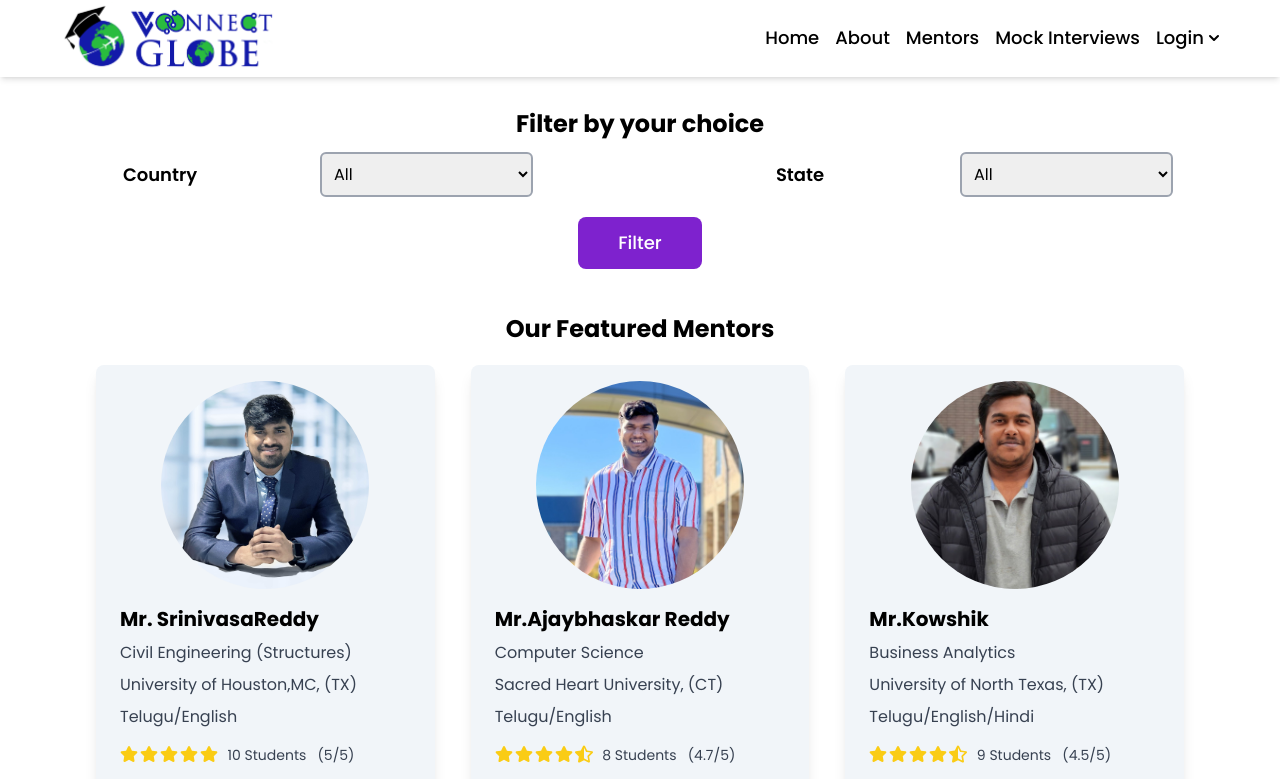
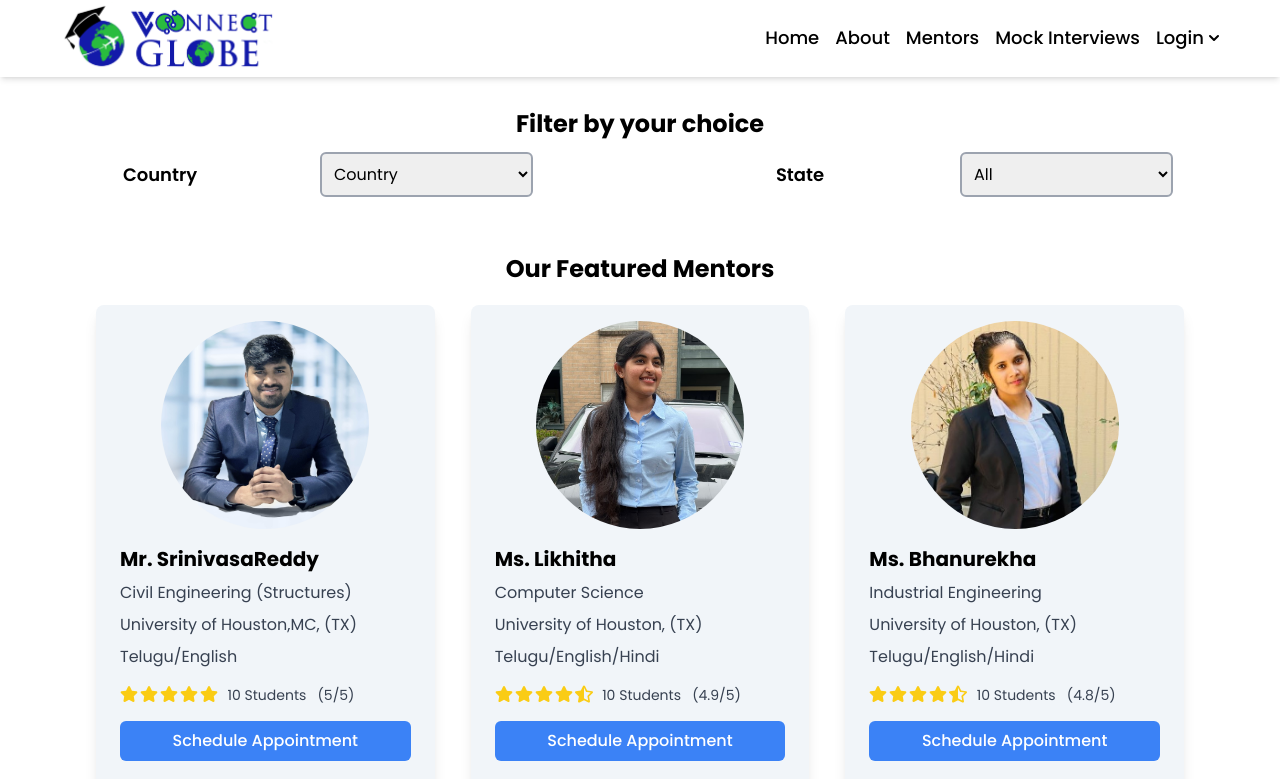
Before and after one commit to shaikahmadnawaz/vconnectglobe, a React (Create React App) app: page /mentorspage in a window 1280 px wide. Shown: the top 779 px of the page. Built offline with nearby package versions, Linux system fonts and the light colour scheme.

Commit message:
changed filters in mentorspage

```diff
--- a/src/Data/testimonialsData.js
+++ b/src/Data/testimonialsData.js
@@ -15,7 +15,7 @@ export const testimonials = [
       "Very informative session. Insights are so specific to the requirement and the guidance is good, all the queries are resolved. Would definitely recommend to take a notes of questions prior to the session clear all the doubts. They help to give even after support to clear also unsliced queries. This session is recommended to the people who are seeing information related to studies, part time , assistantships and any personal queries like safety such. Thank you Maheshwari for giving the required information.",
     rating: 4,
     mentorName: "Ms.Maheswari",
-    image: "./testimonials_photos/preethi.jpeg",
+    image: "./testimonials_photos/preethi.jpg",
   },
   {
     name: "Ms. Lalitha",
@@ -23,7 +23,7 @@ export const testimonials = [
     testimonial:
     "My experience with the session was  amazing! He has taught me valuable information and given me a great advice for my masters  . I am extremely grateful to this opportunity and the knowledge I have gained . As a result I feel  more comfortable to clear all doubts about my assistantships, part-times and as well as course work . Thank you Avinash Reddy for giving the grateful knowledge and information .",
     rating: 5,
-    mentorName: "Mr.Avinash reddy ",
+    mentorName: "Mr.Avinash Reddy ",
     image: "./testimonials_photos/lalitha.jpg",
   },
 
--- a/src/components/Home.js
+++ b/src/components/Home.js
@@ -17,7 +17,7 @@ const Home = () => {
       <FlipBook />
       <Mentors />
       <Testimonials/>
-      <VisaInterviews/>
+      {/* <VisaInterviews/> */}
       <JoinTeam />
       <Footer />
     </>
--- a/src/components/MentorsPage.js
+++ b/src/components/MentorsPage.js
@@ -4,46 +4,94 @@ import Footer from "./Footer";
 import mentorsData from "../Data/mentorsData";
 import { useState } from "react";
 import StarRating from "./StarRating";
+import sortMentors from "./utils/sortMentors";
 const MentorsPage = () => {
-  const [filteredMentors,setFilteredMentors] = useState(mentorsData);
-  const [filters,setFilters] = useState({
-		country : "",
-		state : "",
-		university : "",
-		gender : ""
-	});
+  // const [filteredMentors,setFilteredMentors] = useState(mentorsData);
+  // const [filters,setFilters] = useState({
+	// 	country : "",
+	// 	state : "",
+	// 	university : "",
+	// 	gender : ""
+	// });
+
+  // const countries = [...new Set(mentorsData.map((mentor) => mentor.country))];
+  // const states = [...new Set(mentorsData.map((mentor)=>mentor.state))].sort();
+	// const universities = [...new Set(mentorsData.map((mentor)=>mentor.university))].sort();
+
+
+	// const handleFilterChange = (e) => {
+	// 	console.log(e.target.name +" : "+ e.target.value);
+
+	// 	setFilters({...filters ,[e.target.name] : e.target.value});
+	// }
+
+	// const handleSubmit = (e) => {
+	// 	e.preventDefault();
+	// 	const validFilters = {}
+	// 	for (const [key, value] of Object.entries(filters)) {
+	// 		if (value !== null && value !== "") {
+	// 			validFilters[key] = value;
+	// 		}
+	// 	}
+
+	// 	const filteredData = mentorsData.filter((mentor)=>{
+	// 		for (const [key, value] of Object.entries(validFilters)) {
+	// 			if (mentor[key] !== value) {
+	// 				return false;
+	// 			}
+	// 		}
+	// 		return true;
+	// 	})
+	// 	console.log(filteredData);
+	// 	setFilteredMentors(filteredData);
+	// }
+
+  const [selectedCountry, setSelectedCountry] = useState("");
+  const [selectedState, setSelectedState] = useState("");
+
+  const defaultMentors = sortMentors(mentorsData).slice(0, 9);
+
+  const [filteredData, setFilteredData] = useState(defaultMentors);
+
+  const handleChange = (event) => {
+    if (event.target.name === "country") {
+      setSelectedCountry(event.target.value);
+      setSelectedState("");
+      const data = mentorsData.filter((mentor) => {
+        return mentor.country === event.target.value ? mentor : filteredData;
+      });
+      setFilteredData(sortMentors(data));
+    } else if (event.target.name === "state") {
+      setSelectedState(event.target.value);
+      if (event.target.value === "") {
+        setFilteredData(defaultMentors);
+      }
+      if (event.target.value === "all") {
+        console.log(selectedCountry);
+        const data = mentorsData.filter((mentor) => {
+          return mentor.country === selectedCountry ? mentor : "";
+        });
+        setFilteredData(sortMentors(data));
+      } else {
+        const data = mentorsData.filter((mentor) => {
+          return mentor.state === event.target.value ? mentor : "";
+        });
+        setFilteredData(sortMentors(data));
+      }
+    }
+  };
 
   const countries = [...new Set(mentorsData.map((mentor) => mentor.country))];
-  const states = [...new Set(mentorsData.map((mentor)=>mentor.state))].sort();
-	const universities = [...new Set(mentorsData.map((mentor)=>mentor.university))].sort();
 
-
-	const handleFilterChange = (e) => {
-		console.log(e.target.name +" : "+ e.target.value);
-
-		setFilters({...filters ,[e.target.name] : e.target.value});
-	}
-
-	const handleSubmit = (e) => {
-		e.preventDefault();
-		const validFilters = {}
-		for (const [key, value] of Object.entries(filters)) {
-			if (value !== null && value !== "") {
-				validFilters[key] = value;
-			}
-		}
-
-		const filteredData = mentorsData.filter((mentor)=>{
-			for (const [key, value] of Object.entries(validFilters)) {
-				if (mentor[key] !== value) {
-					return false;
-				}
-			}
-			return true;
-		})
-		console.log(filteredData);
-		setFilteredMentors(filteredData);
-	}
+  const states = [
+    ...new Set(
+      mentorsData
+        .filter((mentor) => {
+          return mentor.country === selectedCountry;
+        })
+        .map((mentor) => mentor.state)
+    ),
+  ].sort();
 
   return (
     <div className="pt-24">
@@ -52,7 +100,7 @@ const MentorsPage = () => {
       <section id="#mentors">
 				<h3 className="text-center text-2xl font-bold m-3">Filter by your choice</h3>
         {/* Filter options */}
-				<form onSubmit={handleSubmit}>
+				<form>
         <div className="grid grid-cols-1 md:grid-cols-2 items-center justify-center gap-y-4">
           {/* country filter */}
           <div className="grid justify-center items-center grid-cols-2">
@@ -62,12 +110,20 @@ const MentorsPage = () => {
             >
               Country
             </label>
-            <select className="border-gray-400 border-2 rounded-md p-2 w-3/4 lg:w-2/3" name="country"onChange={handleFilterChange} defaultValue={"all"}>
-              <option value="all">All</option>
-              {countries.map((countryName, key) => {
-                return <option value={countryName}>{countryName}</option>;
-              })}
-            </select>
+            <select className="border-gray-400 border-2 rounded-md p-2 w-3/4 lg:w-2/3"
+             name="country"
+             value={selectedCountry}
+             onChange={handleChange}
+           >
+             <option value="" disabled selected>
+               Country
+             </option>
+             {countries.map((country, index) => (
+               <option key={index} value={country}>
+                 {country}
+               </option>
+             ))}
+           </select>
           </div>
           {/* state filter */}
           <div className="grid justify-center items-center grid-cols-2">
@@ -77,7 +133,7 @@ const MentorsPage = () => {
             >
               State
             </label>
-            <select className="border-gray-400 border-2 rounded-md p-2 w-3/4 lg:w-2/3" name="state" onChange={handleFilterChange} defaultValue={"all"}>
+            <select className="border-gray-400 border-2 rounded-md p-2 w-3/4 lg:w-2/3" name="state" onChange={handleChange} defaultValue={"all"}>
               <option value="all">All</option>
               {states.map((stateName, key) => {
                 return <option value={stateName}>{stateName}</option>;
@@ -105,7 +161,7 @@ const MentorsPage = () => {
 
         </div>
 				<div className="flex items-center justify-center mt-5 gap-x-4">
-						<button type="submit" className="focus:outline-none text-white bg-purple-700 hover:bg-purple-800 focus:ring-4 focus:ring-purple-300 font-medium rounded-lg text-lg px-10 py-3 mb-2 dark:bg-purple-600 dark:hover:bg-purple-700 dark:focus:ring-purple-900">Filter</button>
+						{/* <button type="submit" className="focus:outline-none text-white bg-purple-700 hover:bg-purple-800 focus:ring-4 focus:ring-purple-300 font-medium rounded-lg text-lg px-10 py-3 mb-2 dark:bg-purple-600 dark:hover:bg-purple-700 dark:focus:ring-purple-900">Filter</button> */}
             {/* <button type="button" className="focus:outline-none text-white bg-purple-700 hover:bg-purple-800 focus:ring-4 focus:ring-purple-300 font-medium rounded-lg text-lg px-10 py-3 mb-2 dark:bg-purple-600 dark:hover:bg-purple-700 dark:focus:ring-purple-900">Reset</button> */}
 				</div>
 				</form>
@@ -113,7 +169,7 @@ const MentorsPage = () => {
 				<div className="p-4 lg:px-20">
 					<h3 className="text-center text-2xl font-bold m-5">Our Featured Mentors</h3>
         <div className="grid lg:gap-x-9 grid-cols-1 md:grid-cols-2 lg:grid-cols-3 gap-x-32 gap-y-20 mx-4">
-        {filteredMentors.map((mentor, index) => {
+        {filteredData.map((mentor, index) => {
           return (
             <div
               key={index}
```
Also changed, not shown: public/testimonials_photos/preethi.jpeg (deleted), public/testimonials_photos/preethi.jpg (added).
